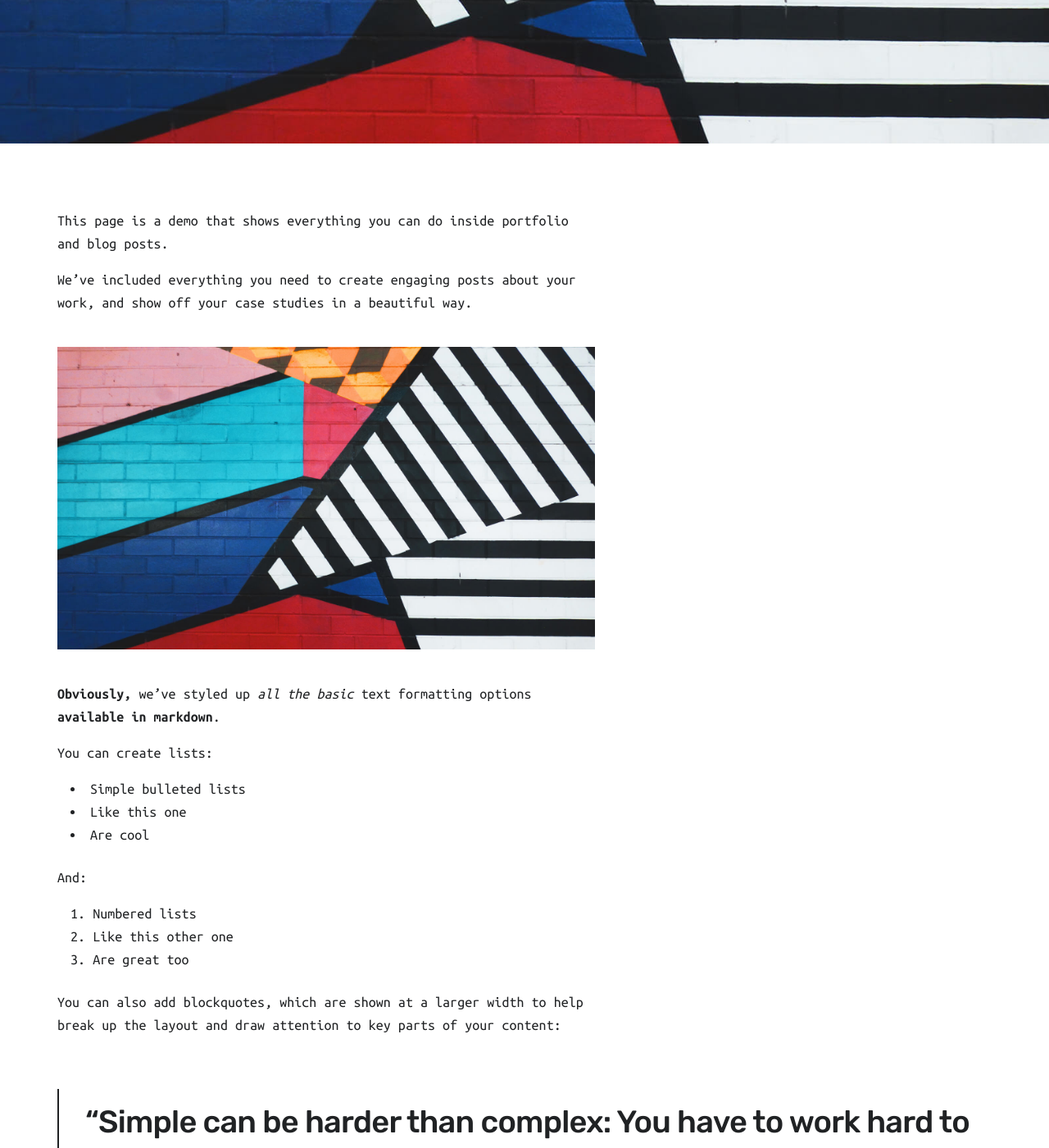
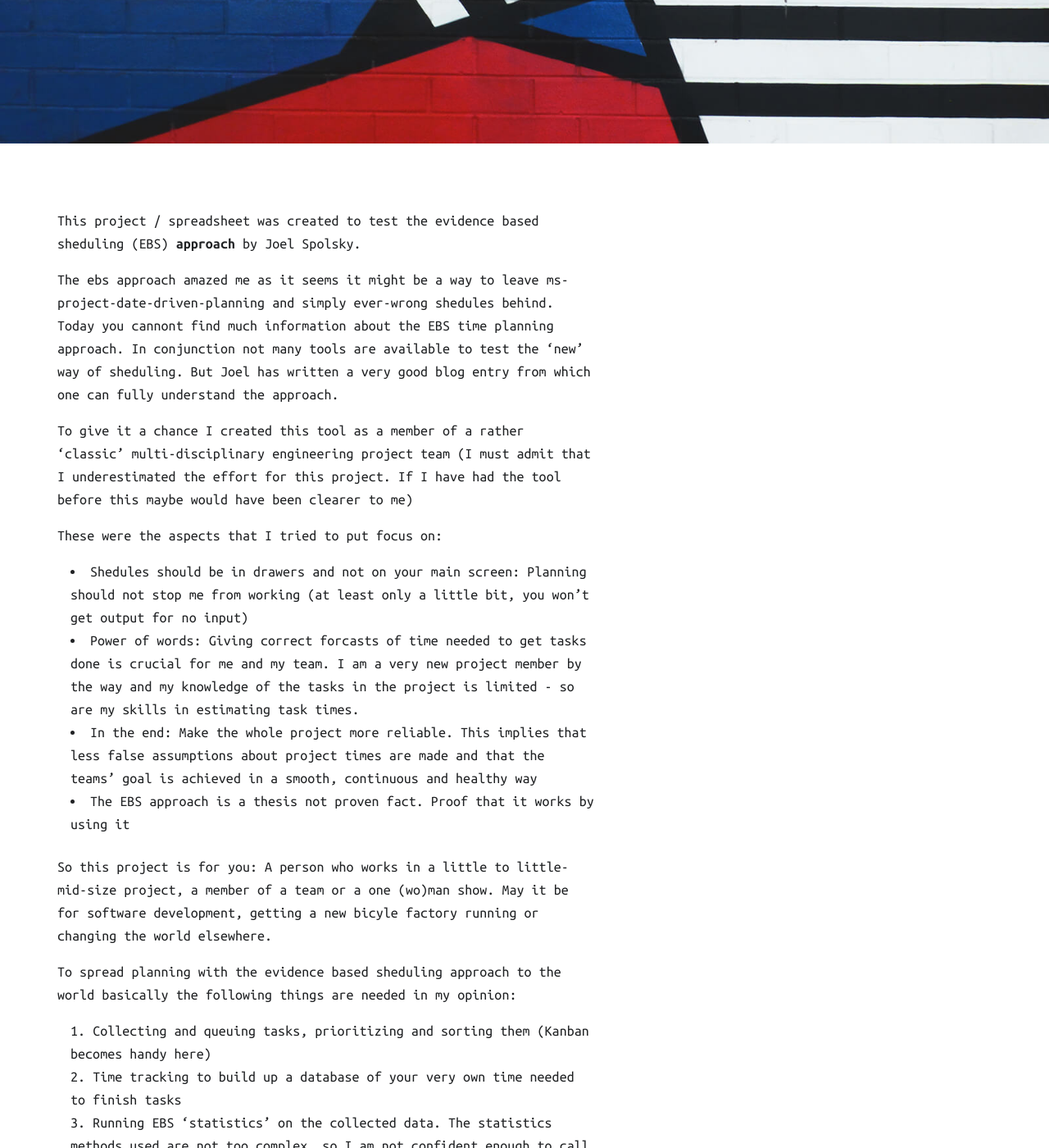
Before and after one commit to chr-wei/ebs_spread, a Jekyll site: the page built from docs/_posts/2019-06-30-demo-post.md, in a window 1280 px wide and 1400 px high, scrolled down 975 px. Shown: the whole window at 82% size. Built offline with Jekyll 4.4.1, drawn with Linux system fonts in a browser that asks for light colours; nearby versions of some CDN libraries; some of the changed text lies outside the part shown.

Commit message:
Update docs and remove old  binaries

````diff
--- a/docs/_posts/2019-06-30-demo-post.md
+++ b/docs/_posts/2019-06-30-demo-post.md
@@ -1,99 +1,50 @@
 ---
-title: Demo post
+title: Blog content intro
 date: 2019-06-30 00:00:00
-description: This is a demo post that shows what you can do inside portfolio and blog posts. We’ve included everything you need to create engaging posts and case studies to show off your work in a beautiful way.
+description: This post is about all the topics that I will sooner or later cover with short articles in this blog.
 featured_image: '/images/demo.jpg'
 ---
 
-This page is a demo that shows everything you can do inside portfolio and blog posts.
-
-We've included everything you need to create engaging posts about your work, and show off your case studies in a beautiful way.
-
-![]({{ '/images/demo.jpg' | relative_url }})
-
-**Obviously,** we’ve styled up *all the basic* text formatting options [available in markdown](https://github.com/adam-p/markdown-here/wiki/Markdown-Cheatsheet).
-
-You can create lists:
-
-* Simple bulleted lists
-* Like this one
-* Are cool
-
-And:
-
-1. Numbered lists
-2. Like this other one
-3. Are great too
-
-You can also add blockquotes, which are shown at a larger width to help break up the layout and draw attention to key parts of your content:
-
-> “Simple can be harder than complex: You have to work hard to get your thinking clean to make it simple. But it’s worth it in the end because once you get there, you can move mountains.”
-
-The theme also supports markdown tables:
-
-| Item                 | Author        | Supports tables? | Price |
-|----------------------|---------------|------------------|-------|
-| Duet Jekyll Theme    | Jekyll Themes | Yes              | $49   |
-| Index Jekyll Theme   | Jekyll Themes | Yes              | $49   |
-| Journal Jekyll Theme | Jekyll Themes | Yes              | $49   |
-
-You can throw in some horizontal rules too:
-
----
-
-#### Image galleries
-
-Here's a really neat custom feature we added – galleries:
-
-{% include post-components/gallery.html
-	columns = 2
-	full_width = true
-	images = "/images/demo.jpg,/images/demo.jpg,/images/demo.jpg,/images/demo.jpg"
-%}
-
-Inspired by the Galleries feature from WordPress, we've made it easy to create grid layouts for your images. Just use a simple Liquid snippet in your post to create a masonry grid image layout:
-
-{% raw %}
-```liquid
-{% include post-components/gallery.html
-	columns = 2
-	full_width = true
-	images = "/images/demo.jpg,/images/demo.jpg,/images/demo.jpg,/images/demo.jpg"
-	"
-%}
-```
-{% endraw %}
-
-*See what we did there? Code and syntax highlighting is built-in too!*
-
-Change the number inside the 'columns' setting to create different types of gallery for all kinds of purposes. You can even click on each image to seamlessly enlarge it on the page.
+This project / spreadsheet was created to test the evidence based sheduling (EBS) <a href="https://www.joelonsoftware.com/2007/10/26/evidence-based-scheduling/">approach</a> by Joel Spolsky.
 
 
-#### Image carousels
+The ebs approach amazed me as it seems it might be a way to leave  ms-project-date-driven-planning and simply
+ever-wrong shedules behind.
+Today you cannont find much information about the EBS time planning approach. In conjunction not many tools are
+available to test the 'new' way of sheduling. But Joel has written a very good blog entry from which one can fully understand the approach.
 
-Here's another gallery with only one column, which creates a carousel slide-show instead.
+To give it a chance I created this tool as a member of a rather 'classic' multi-disciplinary engineering project team
+(I must admit that I underestimated the effort for this project. If I have had the tool before this maybe would have been
+clearer to me)
 
-A nice little feature: the carousel only advances when it is in view, so your visitors won't scroll down to find it half way through your images.
+These were the aspects that I tried to put focus on:
+* Shedules should be in drawers and not on your main screen: Planning should not stop me from working (at least only a little bit, you won't get output for no input)
+* Power of words: Giving correct forcasts of time needed to get tasks done is crucial for me and my team. I am a very new
+project member by the way and my knowledge of the tasks in the project is limited - so are my skills in estimating task times.
+* In the end: Make the whole project more reliable. This implies that less false assumptions about project times are made
+and that the teams' goal is achieved in a smooth, continuous and healthy way
+* The EBS approach is a thesis not proven fact. Proof that it works by using it
 
-{% include post-components/gallery.html
-	columns = 1
-	full_width = true
-	images = "/images/demo.jpg,/images/demo.jpg,/images/demo.jpg
-	"
-%}
+So this project is for you: A person who works in a little to little-mid-size project, a member of a team or a one (wo)man show.
+May it be for software development, getting a new bicyle factory running or changing the world elsewhere.
 
-#### What about videos?
+To spread planning with the evidence based sheduling approach to the world basically the following things are needed in my opinion:
+1. Collecting and queuing tasks, prioritizing and sorting them (Kanban becomes handy here)
+2. Time tracking to build up a database of your very own time needed to finish tasks
+3. Running EBS 'statistics' on the collected data. The statistics methods used are not too complex, so I am not confident enough
+to call it statistics without the hyphens
+4. And not to forget: Easy access to the tool in your daily working life and options to customize the tool. This especially made me choose Excel and VBA as a platform.
+Nearly everybody owns a license and installation or setting up an development environment is not necessary.
+5. This is open software. Use it, change it, port it to a super-duper website with cute interface. But please give a tiny hint from where you got it. Thank you!
 
-Videos are an awesome way to show off your work in a more engaging and personal way, and we’ve made sure they work great on our themes. Just paste an embed code from YouTube or Vimeo, and the theme makes sure it displays perfectly:
+Now lets dig deeper into the content of EBS and the implementation inside the spreadsheet:
 
-{% include post-components/video.html
-	url = "https://player.vimeo.com/video/270725085?color=6c6e95&title=0&byline=0"
-	full_width = true
-%}
+1. How the spreadsheet works: Three simple steps to get a more reliable shedule
+* Projects are shopping lists
+* The queue tells you what to do
+* Use the force and your calendar
 
-### Pretty cool, huh?
-
-We've packed this theme with powerful features to show off your work.
-Why not put them to use on your new website?
-
-<a href="https://jekyllthemes.io/theme/made-portfolio-jekyll-theme" class="button--fill">Get This Theme</a>
+2	Evidence based sheduling: Very own interpretation, basic ideas and implementation
+3 Excel implementation details: Getting the dust wiped of VBA
+4 Further thoughts on time estimation and verifying the data you generated
+4.1 Outlook on how to get this running on larger teams and projects
````
Also changed, not shown: docs/_projects/2019-07-24-release-v1091.md (+30 -5 lines), 1 other file.
